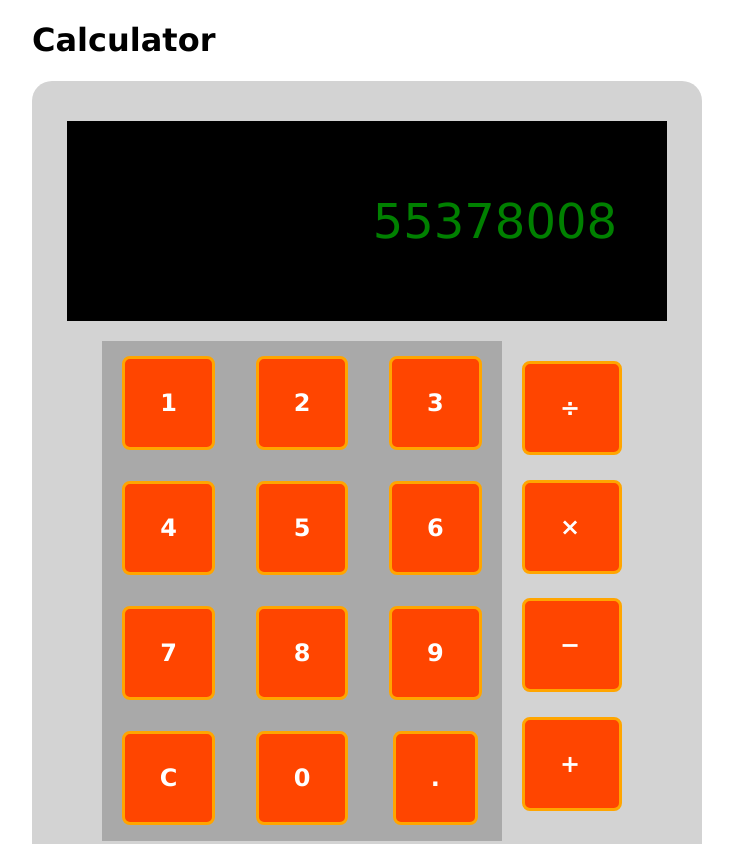
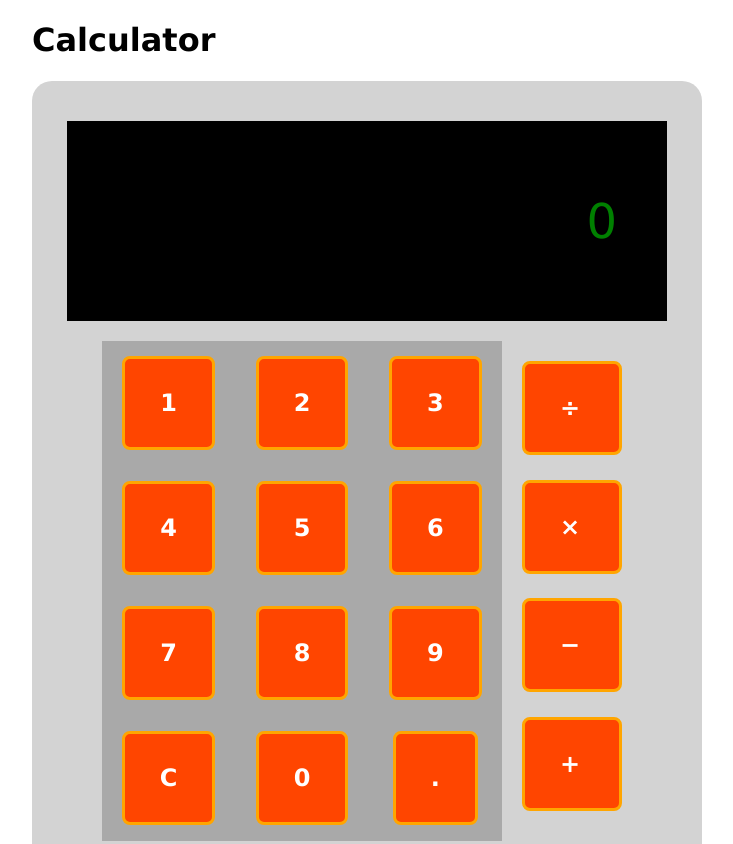
Before and after one commit to cbogs-upenn/odin-calculator, a plain HTML site: page index.html in a window 1280 px wide. Shown: the top 844 px of the page, without its empty margins (18-751 px from the left). Drawn offline with Linux system fonts and the light colour scheme.

```diff
--- a/calculator.js
+++ b/calculator.js
@@ -3,8 +3,16 @@
 let firstNumber = 0;
 let secondNumber = 0;
 let operator = "";
+let displayValue = "0";
 
-console.log (calculate("*", 2, 3));
+const calcDisplay = document.querySelector('#display');
+
+calcDisplay.textContent = displayValue; // clear the display
+
+//let's listen for input
+
+
+
 
 
 function calculate(operator, firstNumber, secondNumber){
--- a/index.html
+++ b/index.html
@@ -6,15 +6,15 @@
     <meta name="viewport" content="width=device-width, initial-scale=1.0">
     <title>Javascript Calculator</title>
     <link rel="stylesheet" href="./styles.css">
-    <script src="calculator.js"></script>
+    <script src="calculator.js" defer></script>
 </head>
 
 <body>
     <h1>Calculator</h1>
 
     <div class="calcbody">
-        <div class="display">
-            <div class="output">55378008</div>
+        <div class="output">
+            <div id="display" class="display">55378008</div>
         </div>
         <div class="buttons">
             <div class="keys">
--- a/styles.css
+++ b/styles.css
@@ -15,12 +15,12 @@
     padding: 20px;
 }
 
-.display {
+.output {
     background-color: black;
     height: 200px;
     width: 600px;
     margin: 20px auto;
-    padding-right: 50px;
+    padding: 0px 50px;
     display: flex;
     flex-direction: column;
     justify-content: center;
@@ -82,7 +82,7 @@
     z-index: 2;
 }
 
-.output {
+.display {
     color: green;
     font-size: 3em;
 }
```
